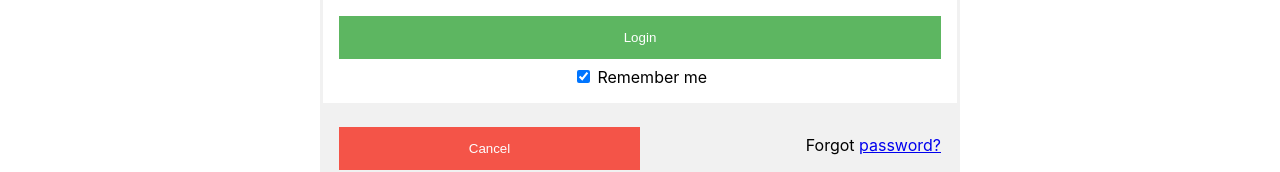
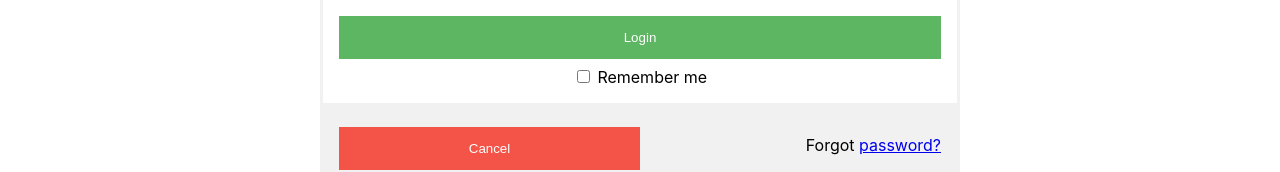
Before and after one commit to pukuba/Inven, a React (Create React App) app in the folder front-end/: page /login in a window 1280 px wide. Shown: the part 431-603 px from the top of the page. Built offline with nearby package versions, Linux system fonts and the light colour scheme.

Commit message:
로그인 화면 remember me 버튼 checked 옵션 제거
체크 비활성화가 안되는 오류 해결

```diff
--- a/front-end/src/pages/login.js
+++ b/front-end/src/pages/login.js
@@ -35,7 +35,7 @@
 
       <button type="submit">Login</button>
       <label>
-        <input type="checkbox" checked="checked" name="remember"/> Remember me
+        <input type="checkbox" name="remember"/> Remember me
       </label>
     </div>
 
```
